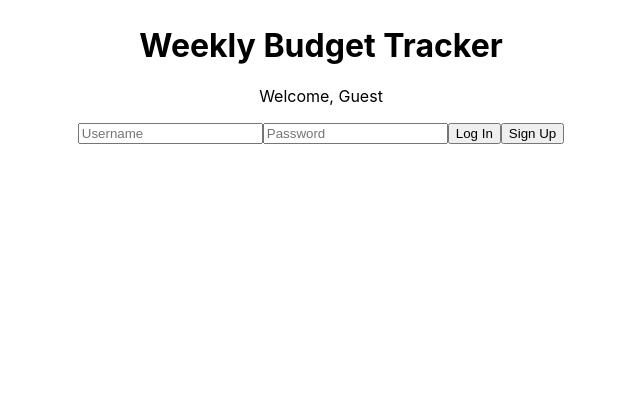
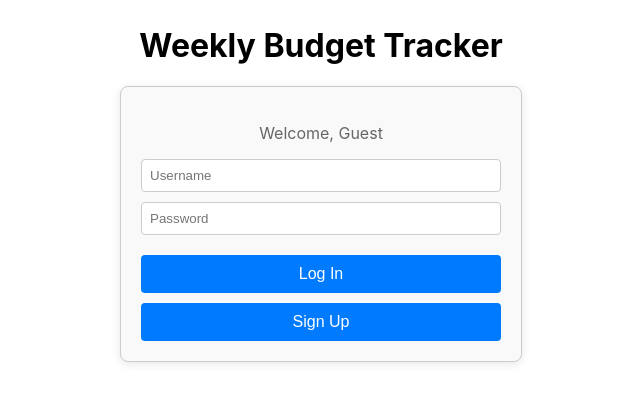
Before and after one commit to AmitGarine/budget-tracker-final, a React (Create React App) app in the folder frontend/: page / in a window 1280 px wide. Shown: the top 402 px of the page, without its empty margins (319-959 px from the left). Built offline with nearby package versions, Linux system fonts and the light colour scheme.

Commit message:
added styling to login page

```diff
--- a/frontend/src/App.css
+++ b/frontend/src/App.css
@@ -120,3 +120,49 @@
 .TransactionsTable button:hover {
   background-color: darkred;
 }
+
+.user-actions {
+  max-width: 360px;
+  margin: 20px auto;
+  padding: 20px;
+  border: 1px solid #ccc;
+  border-radius: 8px;
+  background-color: #f9f9f9;
+  box-shadow: 0 2px 10px rgba(0, 0, 0, 0.1);
+}
+
+.user-actions input[type="text"],
+.user-actions input[type="password"] {
+  width: 95%;
+  padding: 8px;
+  margin-bottom: 10px;
+  border: 1px solid #ccc;
+  border-radius: 4px;
+}
+
+.user-actions button {
+  width: 100%;
+  padding: 10px;
+  border: none;
+  border-radius: 4px;
+  background-color: #007BFF;
+  color: white;
+  font-size: 16px;
+  cursor: pointer;
+  margin-top: 10px;
+}
+
+.user-actions button:hover {
+  background-color: #0056b3;
+}
+
+.user-actions p {
+  text-align: center;
+  color: #666;
+}
+
+.error-message {
+  color: red !important;
+  font-size: 14px;
+  text-align: center;
+}
--- a/frontend/src/UserActionsComponent.js
+++ b/frontend/src/UserActionsComponent.js
@@ -1,7 +1,7 @@
 import React from 'react';
 import axios from 'axios';
 import { AppContext } from './AppContext';
-
+import './App.css';
 
 class UserActionsComponent extends React.Component {
     static contextType = AppContext;
@@ -26,7 +26,6 @@ class UserActionsComponent extends React.Component {
         const { username, password } = this.state;
         axios.post('http://localhost:3002/api/v1/register', { username, password })
             .then(response => {
-                // Assuming the backend returns userId and possibly a token
                 this.context.login(response.data.userId, response.data.token);
                 this.setState({
                     isLoggedIn: true,
@@ -35,7 +34,6 @@ class UserActionsComponent extends React.Component {
             })
             .catch(error => {
                 this.setState({ message: 'Error signing up: ' + error.message });
-                console.error('Error signing up:', error);
             });
     }
 
@@ -43,36 +41,37 @@ class UserActionsComponent extends React.Component {
         const { username, password } = this.state;
         axios.post('http://localhost:3002/api/v1/login', { username, password })
             .then(response => {
-                this.context.login(response.data.userId, response.data.token); // Set user context
+                this.context.login(response.data.userId, response.data.token);
                 this.setState({
                     isLoggedIn: true,
                     message: 'Login successful! Welcome ' + username
                 });
-                this.context.triggerRefresh(); // Trigger a global refresh after login
+                this.context.triggerRefresh();
             })
             .catch(error => {
-                this.setState({ message: 'Error logging in: ' + error.message });
-                console.error('Error logging in:', error);
+                if (error.response) {
+                    this.setState({ message: 'Invalid username/password', username: '', password: '' });
+                }
             });
     };
 
     handleLogout = () => {
-        this.context.logout(); // Reset user context
+        this.context.logout();
         this.setState({
             isLoggedIn: false,
             username: '',
             password: '',
             message: 'Logged out successfully.'
         });
-        this.context.triggerRefresh(); // Trigger a global refresh after logout
+        this.context.triggerRefresh();
     };
 
     render() {
         const { username, password, message } = this.state;
         return (
-            <div>
+            <div className="user-actions">
                 <p>Welcome, {this.state.isLoggedIn ? username : 'Guest'}</p>
-                {message && <p>{message}</p>}
+                {message && <p className="error-message">{message}</p>}
                 {!this.state.isLoggedIn ? (
                     <div>
                         <input
```
